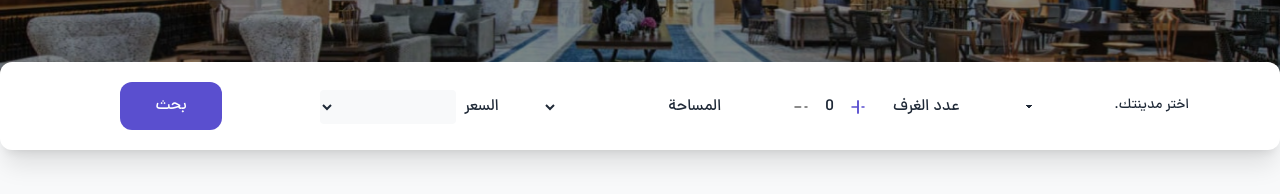
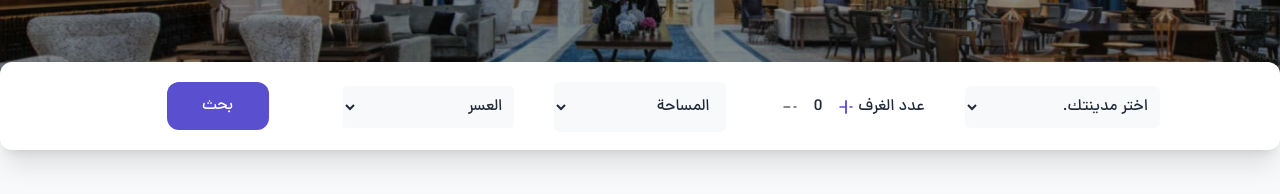
Before and after one commit to amirnori09/Ganje, a Next.js app: page / in a window 1280 px wide. Shown: the part 386-580 px from the top of the page. Built offline with nearby package versions, Linux system fonts and the light colour scheme.

Commit message:
fix searchNav and PWA short Name

```diff
--- a/src/app/components/AreaCounter.jsx
+++ b/src/app/components/AreaCounter.jsx
@@ -1,7 +1,7 @@
 const AreaCounter = () => {
   return (
     <div className="m-3 p-0">
-      <select className="p-3 w-full focus:outline-none bg-[#FFF]">
+      <select className="p-3 w-full focus:outline-none bg-[#F8F9Fa] rounded-md">
         <option disabled selected>
             المساحة
         </option>
--- a/src/app/components/PickCity.jsx
+++ b/src/app/components/PickCity.jsx
@@ -1,7 +1,7 @@
 const PickCityInput = () => {
   return (
-    <div className=" py-3 mx-3">
-    <select className="select  w-3/6 md:w-full focus:outline-none bg-[#FFF]  ">
+    <div className=" mt-3 lg:m-0 flex items-center">
+    <select className="  w-full md:w-full focus:outline-none p-2 rounded-md bg-[#F8F9Fa]  ">
     <option  selected className="">اختر مدينتك.</option>
     <option>زاهدان</option>
     <option>مشهد</option>
--- a/src/app/components/Price.jsx
+++ b/src/app/components/Price.jsx
@@ -10,17 +10,16 @@ const Price = () => {
   };
 
   return (
-    <div className="flex items-center mx-3 px-1 bg-[#FFF]">
-      <div className="flex items-center">
-        <p>السعر</p>
+    <div className="flex  items-center bg-[#FFF]">
+      <div className="flex m-3 w-full items-center">
         <select
           id="price"
           name="price"
-          className="w-full p-1 m-2 rounded bg-[#F8F9Fa] focus:outline-none "
+          className="w-full p-2  rounded bg-[#F8F9Fa] focus:outline-none "
           onChange={handlePriceChange}
         >
           <optgroup label="min">
-          <option></option>
+          <option>العسر</option>
             <option value="50000000">۵۰.۰۰۰.۰۰۰</option>
             <option value="100000000">۱۰۰.۰۰۰.۰۰۰</option>
             <option value="150000000">۱۵۰.۰۰۰.۰۰۰</option>
```
Also changed, not shown: public/manifest.json, 1 other file (tests, documents, lock files or other folders).
